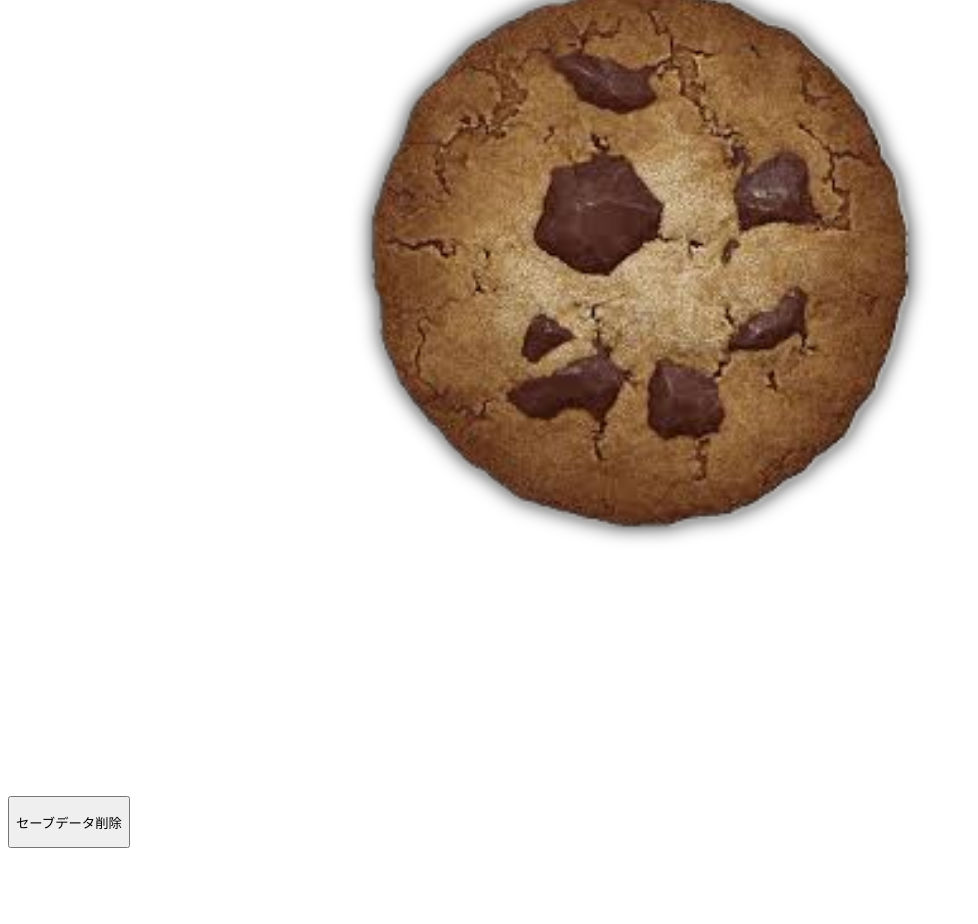
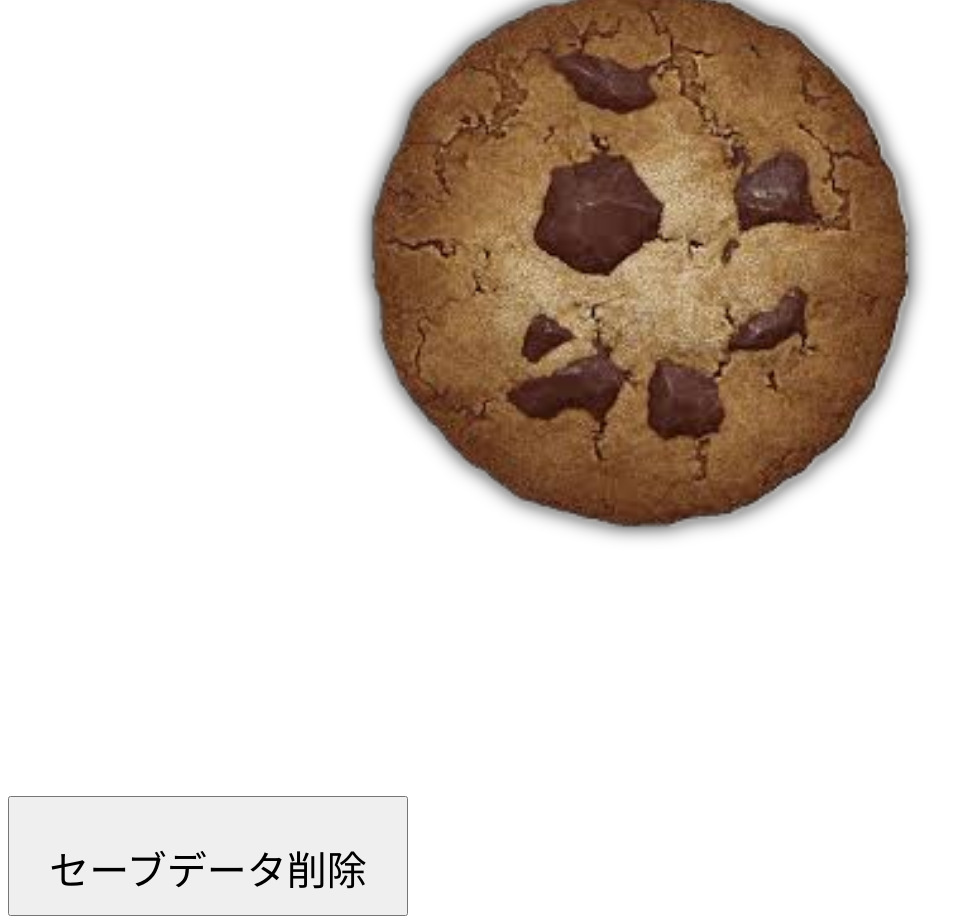
Before and after one commit to Clover810/Cookie-Clicker, a plain HTML site: page index.html in a window 1280 px wide. Shown: the part 465-1389 px from the top of the page, without its empty margins (0-978 px from the left). Before the commit the page ends 1321 px from the top, so only its background shows below. Drawn offline with Linux system fonts and the light colour scheme.

Commit message:
Update style.css

```diff
--- a/style.css
+++ b/style.css
@@ -1,7 +1,22 @@
+/* Cookie Clicker CSS */
+
+/* ダブルタップズーム禁止 */
 html {
   touch-action: manipulation;
 }
 
+/* 大クッキーのデザイン */
 .cookie {
   filter: drop-shadow(0px 0px 10px #000000);
 }
+
+/* セーブデータ削除ボタンのデザイン */
+.savedelbtn {
+  width: 30em;
+  height:9em;
+}
+
+/* セーブデータ削除文字のデザイン */
+.savedeltxt {
+  font-size: 300%;
+}
```
